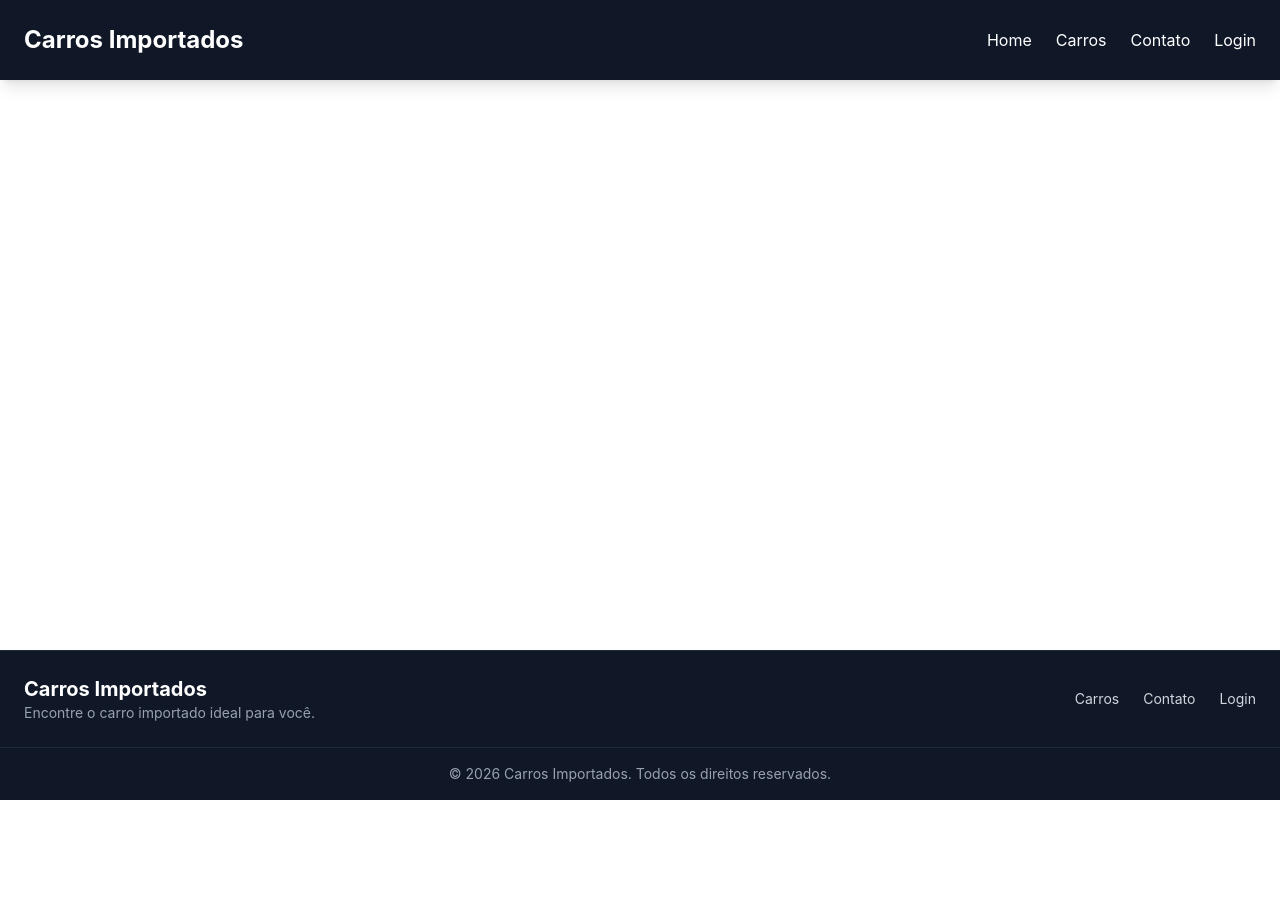
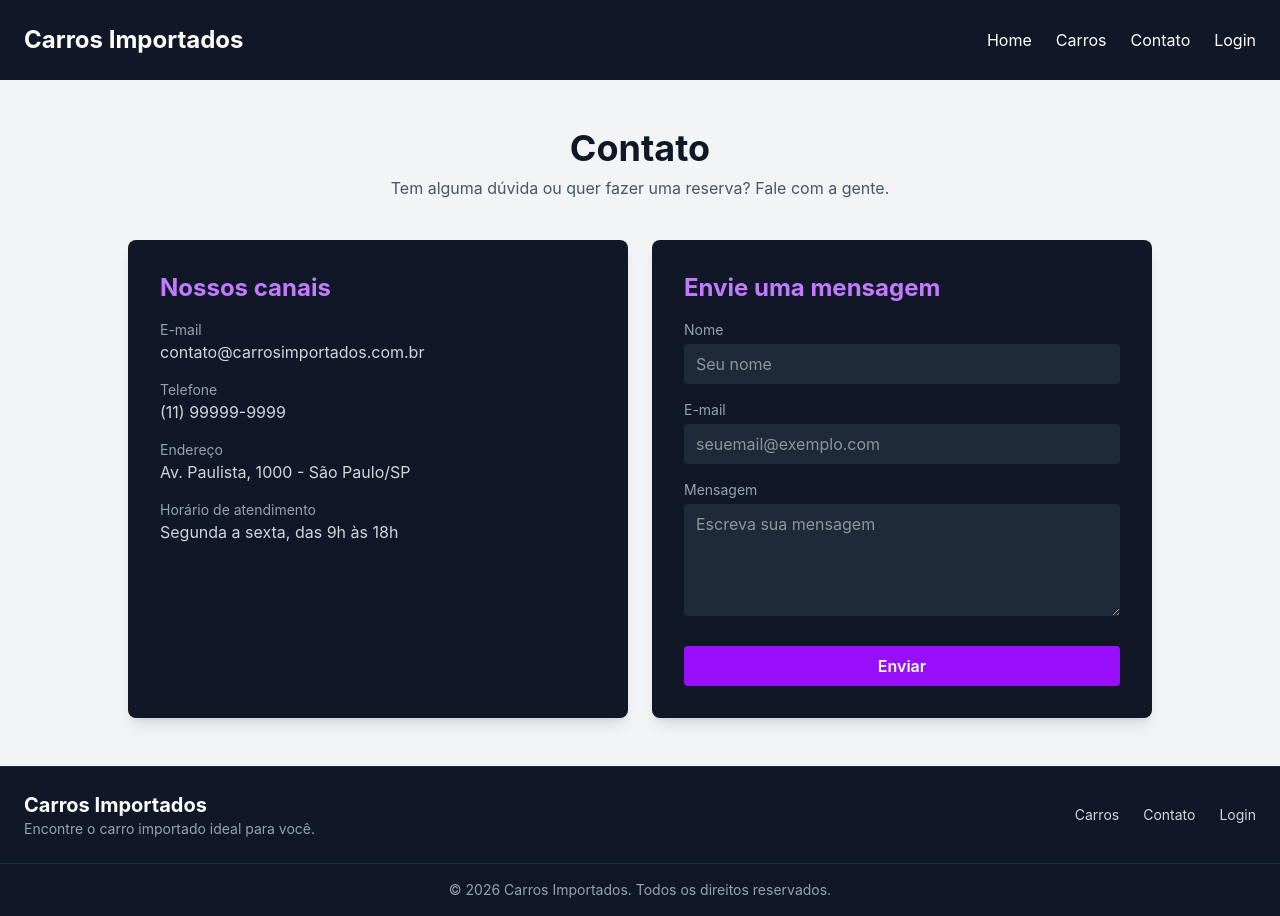
Before and after one commit to cp6react-web/locacao-carros-importados, a React (Vite) app: page /contato in a window 1280 px wide. Before the commit the page ends 800 px from the top, so only its background shows below. Built offline with nearby package versions, Linux system fonts and the light colour scheme.

Commit message:
feat: Criando e estilizando página contato

```diff
--- a/src/pages/Contato.jsx
+++ b/src/pages/Contato.jsx
@@ -1,11 +1,124 @@
-import React from 'react'
+import { useState } from "react";
 
-const Contato = () => {
+function Contato() {
+  const [nome, setNome] = useState("");
+  const [email, setEmail] = useState("");
+  const [mensagem, setMensagem] = useState("");
+  const [enviado, setEnviado] = useState(false);
+
+  function handleSubmit(e) {
+    e.preventDefault();
+    console.log({ nome, email, mensagem });
+
+    setNome("");
+    setEmail("");
+    setMensagem("");
+    setEnviado(true);
+  }
+
   return (
-    <div>
+    <main className="bg-gray-100 px-6 py-12">
+      <div className="mx-auto max-w-5xl">
+        <h1 className="mb-2 text-center text-4xl font-bold text-gray-900">
+          Contato
+        </h1>
+        <p className="mb-10 text-center text-gray-600">
+          Tem alguma dúvida ou quer fazer uma reserva? Fale com a gente.
+        </p>
 
-    </div>
-  )
+        <div className="grid gap-6 md:grid-cols-2">
+          <section className="rounded-lg bg-gray-900 p-8 text-white shadow-lg">
+            <h2 className="mb-4 text-2xl font-bold text-purple-400">
+              Nossos canais
+            </h2>
+
+            <ul className="space-y-4 text-gray-300">
+              <li>
+                <p className="text-sm text-gray-400">E-mail</p>
+                <p>contato@carrosimportados.com.br</p>
+              </li>
+              <li>
+                <p className="text-sm text-gray-400">Telefone</p>
+                <p>(11) 99999-9999</p>
+              </li>
+              <li>
+                <p className="text-sm text-gray-400">Endereço</p>
+                <p>Av. Paulista, 1000 - São Paulo/SP</p>
+              </li>
+              <li>
+                <p className="text-sm text-gray-400">Horário de atendimento</p>
+                <p>Segunda a sexta, das 9h às 18h</p>
+              </li>
+            </ul>
+          </section>
+
+          <form
+            onSubmit={handleSubmit}
+            className="rounded-lg bg-gray-900 p-8 text-white shadow-lg"
+          >
+            <h2 className="mb-4 text-2xl font-bold text-purple-400">
+              Envie uma mensagem
+            </h2>
+
+            {enviado && (
+              <p className="mb-4 rounded bg-green-900 px-3 py-2 text-sm text-green-200">
+                Mensagem enviada com sucesso!
+              </p>
+            )}
+
+            <label htmlFor="nome" className="mb-1 block text-sm text-gray-400">
+              Nome
+            </label>
+            <input
+              id="nome"
+              type="text"
+              value={nome}
+              onChange={(e) => setNome(e.target.value)}
+              placeholder="Seu nome"
+              required
+              className="mb-4 w-full rounded bg-gray-800 px-3 py-2 text-white outline-none focus:ring-2 focus:ring-purple-500"
+            />
+
+            <label htmlFor="email" className="mb-1 block text-sm text-gray-400">
+              E-mail
+            </label>
+            <input
+              id="email"
+              type="email"
+              value={email}
+              onChange={(e) => setEmail(e.target.value)}
+              placeholder="seuemail@exemplo.com"
+              required
+              className="mb-4 w-full rounded bg-gray-800 px-3 py-2 text-white outline-none focus:ring-2 focus:ring-purple-500"
+            />
+
+            <label
+              htmlFor="mensagem"
+              className="mb-1 block text-sm text-gray-400"
+            >
+              Mensagem
+            </label>
+            <textarea
+              id="mensagem"
+              rows="4"
+              value={mensagem}
+              onChange={(e) => setMensagem(e.target.value)}
+              placeholder="Escreva sua mensagem"
+              required
+              className="mb-6 w-full rounded bg-gray-800 px-3 py-2 text-white outline-none focus:ring-2 focus:ring-purple-500"
+            />
+
+            <button
+              type="submit"
+              className="w-full rounded bg-purple-600 py-2 font-semibold transition hover:bg-purple-500"
+            >
+              Enviar
+            </button>
+          </form>
+        </div>
+      </div>
+    </main>
+  );
 }
 
-export default Contato
+export default Contato;
```
